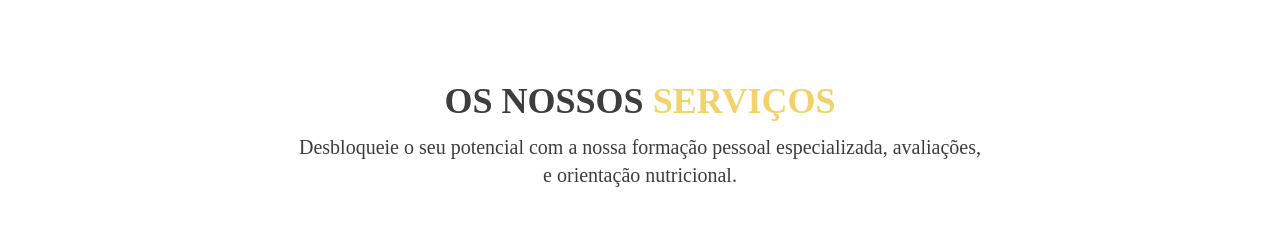
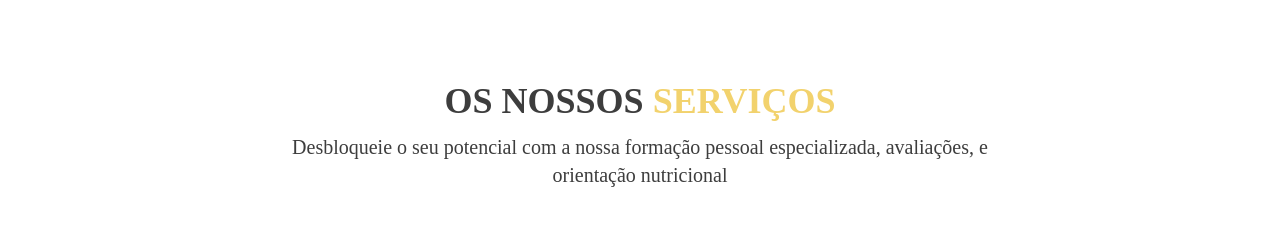
Before and after one commit to ArnabTo/primacy, a React (Vite) app: page / in a window 1280 px wide. Shown: the part 1020-1259 px from the top of the page. Built offline with nearby package versions, Linux system fonts and the light colour scheme; no server answers; a web font is replaced by a local one.

Commit message:
updated ui

```diff
--- a/src/component/Services.jsx
+++ b/src/component/Services.jsx
@@ -8,7 +8,7 @@ const Services = () => {
             <div className='max-w-7xl mx-auto'>
                 <div className='mt-20 my-24'>
                     <h1 className="text-textColor mt-20 text-center text-3xl lg:text-4xl font-bold font-tinos uppercase mb-3">Os nossos  <span className='text-serviceTxtColor'>serviços</span></h1>
-                    <p className='text-textColor text-sm lg:text-xl text-center font-tinos mx-3'>Desbloqueie o seu potencial com a nossa formação pessoal especializada, avaliações, <br /> e orientação nutricional.</p>
+                    <p className='text-textColor text-sm lg:text-xl text-center font-tinos mx-3'>Desbloqueie o seu potencial com a nossa formação pessoal especializada, avaliações, e <br className='hidden md:block'></br> orientação nutricional</p>
                 </div>
 
                 <div className="grid grid-cols-1 md:grid-cols-3 lg:grid-cols-3 gap-5 mx-5 lg:mx-10">
```
